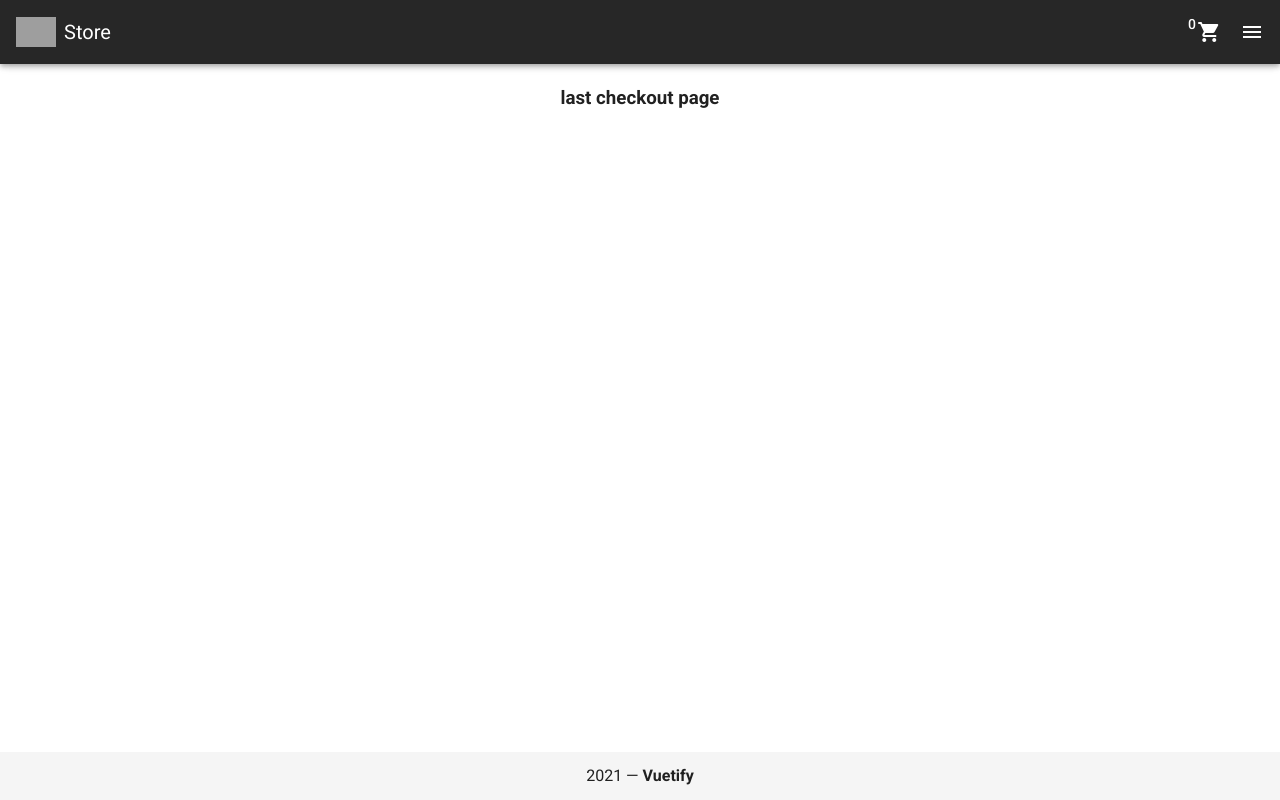
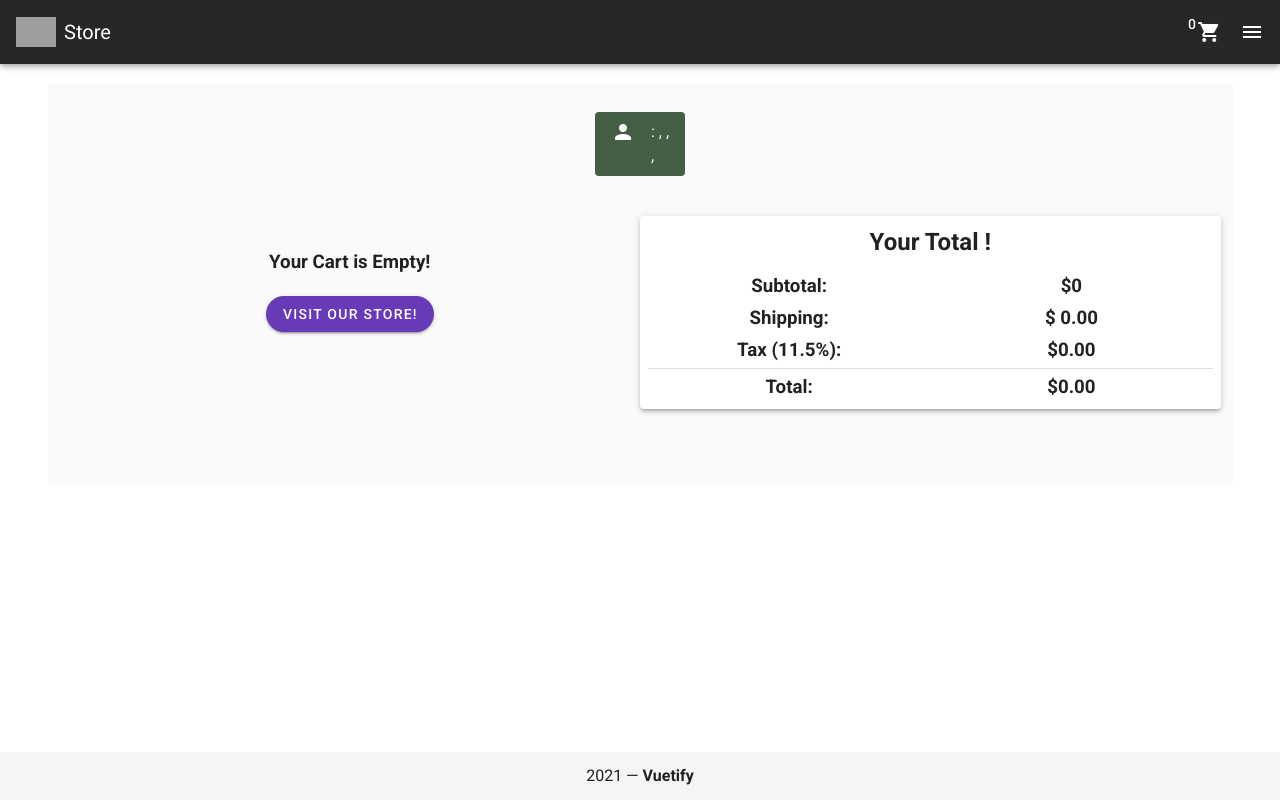
Before and after one commit to blixor/vue-Django-store, a Vue app in the folder mystore/frontend/: page /#/checkout in a window 1280 px wide. Built offline with nearby package versions, Linux system fonts and the light colour scheme; grey boxes are pictures that could not be loaded.

Commit message:
checkout page

```diff
--- a/mystore/frontend/src/views/Checkout.vue
+++ b/mystore/frontend/src/views/Checkout.vue
@@ -1,5 +1,180 @@
 <template>
-  <div>
-    <h3 class="text-center mt-5">last checkout page</h3>
-  </div>
+  <v-container class="grey lighten-5 mt-5">
+    <v-row class="justify-center">
+      <v-alert
+        class="ma-5 mt-7"
+        color="#445F44"
+        dark
+        icon="mdi-account"
+        dense
+      >
+        {{ this.$store.state.user.first_name }} {{ this.$store.state.user.last_name }}:
+        {{ this.$store.state.user.address }}, {{ this.$store.state.user.city }}
+        {{ this.$store.state.user.state }}, {{ this.$store.state.user.zipcode }}
+        <br>
+        {{ this.$store.state.user.phone }}, {{ this.$store.state.user.email }}
+      </v-alert>
+    </v-row>
+    <v-row no-gutters>
+      <v-col
+        cols="12"
+        md="6"
+        sm="6"
+      >
+        <div v-if="$store.state.cart.length === 0">
+          <h3
+            class="text-center mt-16"
+          >Your Cart is Empty!
+          </h3>
+          <div class="text-center mt-5">
+            <v-btn
+              to="/"
+              rounded
+              color="deep-purple"
+              dark
+            >
+              Visit our Store!
+            </v-btn>
+          </div>
+        </div>
+
+        <v-col
+          v-for="(item, index) in $store.state.cart"
+          :key="item.itemId"
+          :index="index"
+          cols="12"
+        >
+          <v-card
+            class="mx-auto mt-5"
+            max-width="344"
+            outlined
+          >
+            <v-list-item three-line>
+              <v-list-item-avatar
+                tile
+                size="140"
+              >
+
+              <v-img
+                :lazy-src="item.image"
+                :src="item.image"
+              ></v-img>
+
+              </v-list-item-avatar>
+
+              <v-list-item-content>
+                <div class="overline mb-4">
+                  Price: ${{ item.price }}
+                </div>
+                <v-list-item-title class="headline mb-1">
+                  {{ item.name }}
+                </v-list-item-title>
+                <v-list-item-subtitle>Qty: {{ item.qty }}</v-list-item-subtitle>
+                <v-list-item-subtitle>Total: $ {{ item.qty * item.price }}</v-list-item-subtitle>
+              </v-list-item-content>
+
+            </v-list-item>
+
+            <v-card-actions class="justify-end">
+              <v-btn
+                @click="Remove(item.itemId)"
+                color="red"
+                outlined
+                rounded
+                text
+              >
+                <v-icon>mdi-trash-can</v-icon>
+              </v-btn>
+            </v-card-actions>
+          </v-card>
+        </v-col>
+      </v-col>
+      <v-col
+        order="first" order-sm="last"
+        class="mt-7"
+        cols="12"
+        md="6"
+        sm="6"
+      >
+      <!-- Grand Total -->
+        <v-card
+          class="pa-2 mb-16 mt-1 text-center"
+          elevation="3"
+        >
+          <h2>Your Total !</h2>
+
+          <v-row
+            no-gutters
+          >
+            <v-col
+              class="mt-3"
+              cols="6"
+            >
+            <h3 class="mb-1">Subtotal:</h3>
+            <h3 class="mb-1">Shipping:</h3>
+            <h3 class="mb-1">Tax (11.5%):</h3>
+
+            <v-divider></v-divider>
+
+            <h3 class="mt-1">Total:</h3>
+            </v-col>
+            <v-col
+              class="mt-3"
+              cols="6"
+            >
+            <h3 class="mb-1">${{ subTotal }}</h3>
+            <h3 class="mb-1">$ 0.00</h3>
+            <h3 class="mb-1">${{ tax }}</h3>
+
+            <v-divider></v-divider>
+
+            <h3 class="mt-1">${{ total }}</h3>
+            </v-col>
+          </v-row>
+          <v-card-actions v-if="$store.state.cart.length > 0">
+            <v-btn to="/pre-checkout"
+              :loading="loading"
+              :disabled="disabled"
+              block
+              color="#668F66"
+              class="mt-3"
+              elevation="2"
+              rounded
+              dark
+            >Checkout <v-icon class="ml-2">mdi-basket</v-icon></v-btn>
+          </v-card-actions>
+        </v-card>
+      </v-col>
+    </v-row>
+  </v-container>
 </template>
+
+<script>
+export default {
+  name: 'Cart',
+
+  data: () => ({
+    loading: false,
+    disabled: false
+  }),
+
+  computed: {
+    subTotal () {
+      return this.$store.getters.cartTotal
+    },
+    tax () {
+      const number = this.subTotal * 0.115
+      return number.toFixed(2)
+    },
+    total () {
+      const res = parseFloat(this.subTotal) + parseFloat(this.tax)
+      return res.toFixed(2)
+    }
+  },
+  methods: {
+    Remove (itemId) {
+      this.$store.commit('remove', itemId)
+    }
+  }
+}
+</script>
```
